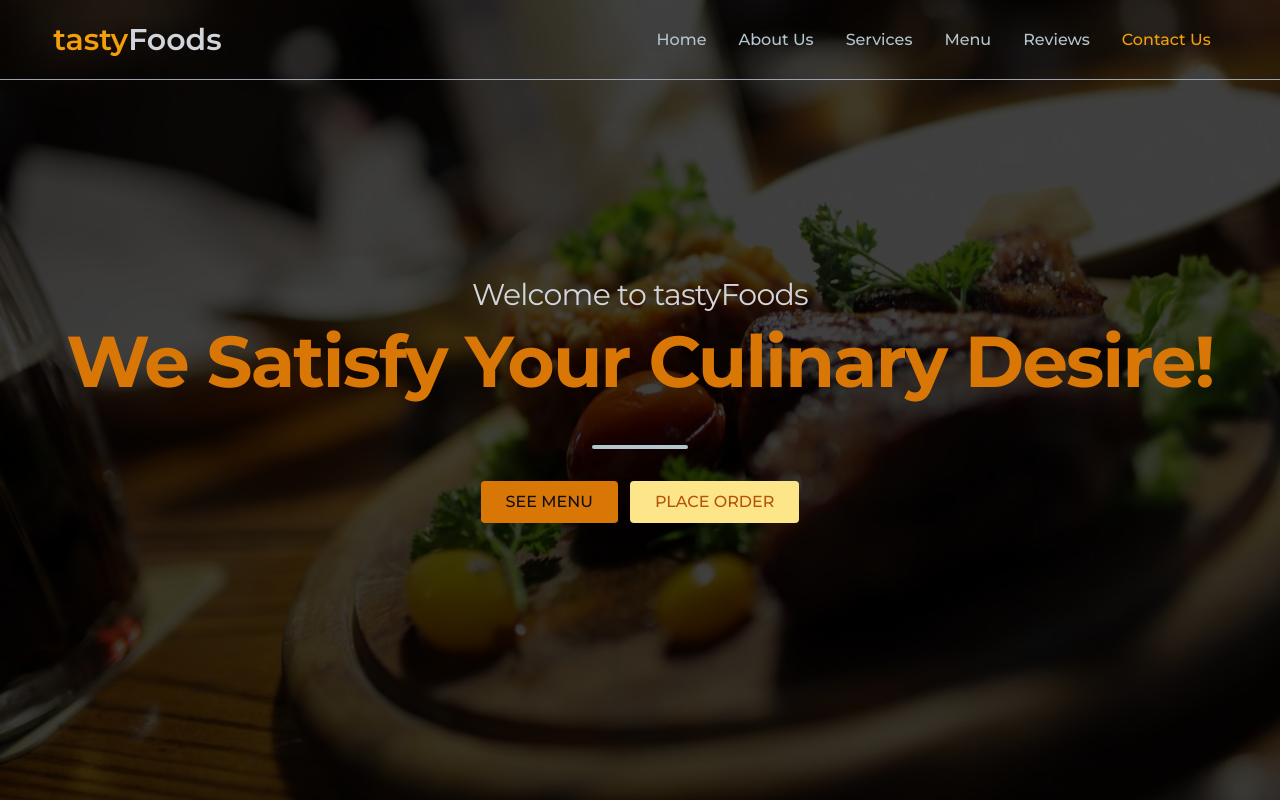
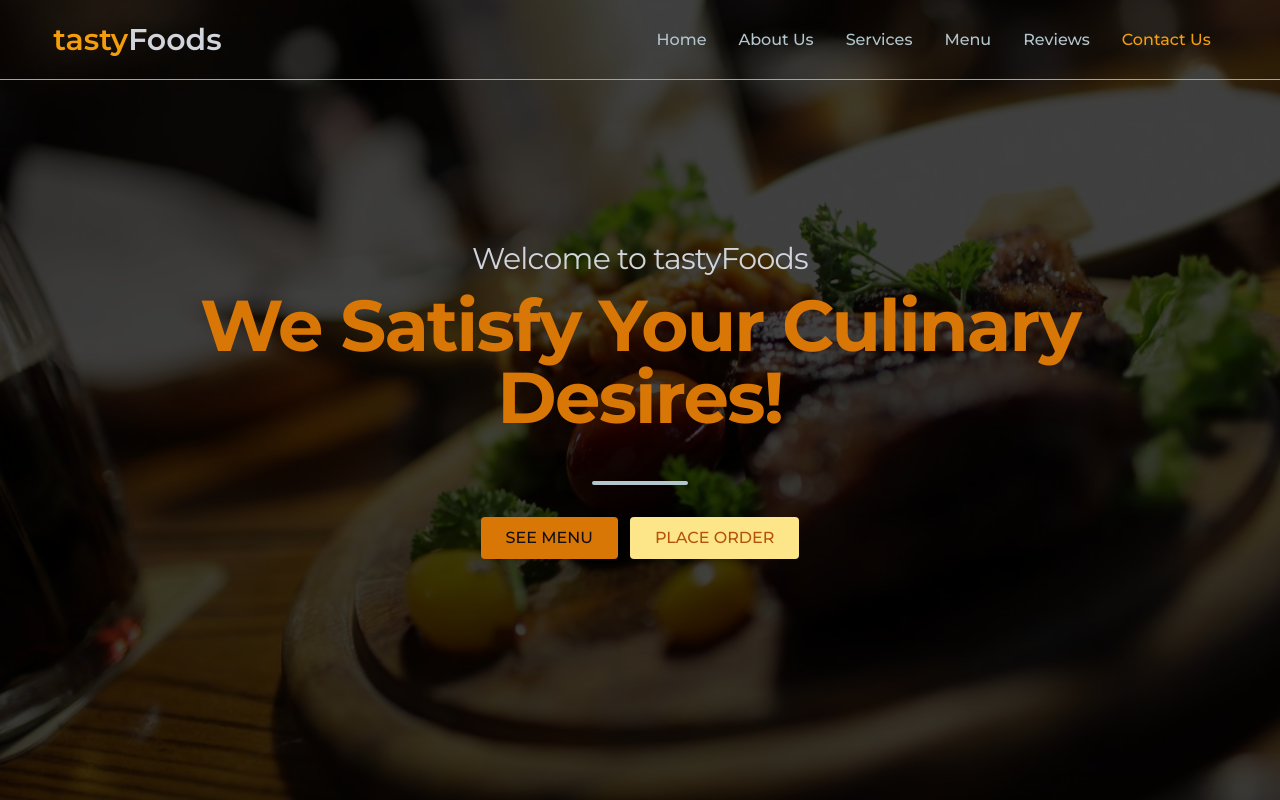
Before and after one commit to abionamike/nextjs-tasty-restaurant-app, a Next.js app: page / in a window 1280 px wide. Shown: the top 800 px of the page. Built offline with nearby package versions, Linux system fonts and the light colour scheme.

Commit message:
changes made in the hero section

```diff
--- a/components/hero/index.js
+++ b/components/hero/index.js
@@ -38,9 +38,6 @@ const Hero = () => {
                 <a href="#Reviews" className="font-medium mx-4 text-base text-white-color1 hover:text-yellow-500" onClick={() => setIsHamburgerOpen(!isHamburgerOpen)}>Reviews</a>
                 <a href="#Contact" className="font-medium mx-4 text-base text-yellow-500 hover:text-yellow-600" onClick={() => setIsHamburgerOpen(!isHamburgerOpen)}>Contact Us</a>
               </div>
-              {/* <div className="hidden md:block">
-                <a className="flex items-center justify-center px-2 py-2 border-2 text-yellow-500 border-yellow-500 text-sm font-medium rounded-3xl bg-transparent hover:bg-yellow-500 hover:text-gray-bgColor2" href="#Contact">Contact Us</a>
-              </div> */}
             </div>
           </nav>
           <div className={`${isHamburgerOpen ? '' : 'hidden'} fixed top-0 inset-x-0 p-2 transition duration-700 ease-in-out bg-gray-bgColor2 transform origin-top-right md:hidden z-10`}>
@@ -61,7 +58,6 @@ const Hero = () => {
                 <a href="#Services" className="block px-3 py-2 rounded-md text-base font-medium text-gray-400 hover:text-yellow-500 hover:bg-gray-bgColor" onClick={() => setIsHamburgerOpen(!isHamburgerOpen)}>Services</a>
                 <a href="#Menu" className="block px-3 py-2 rounded-md text-base font-medium text-gray-400 hover:text-yellow-500 hover:bg-gray-bgColor" onClick={() => setIsHamburgerOpen(!isHamburgerOpen)}>Menu</a>
                 <a href="#Reviews" className="block px-3 py-2 rounded-md text-base font-medium text-gray-400 hover:text-yellow-500 hover:bg-gray-bgColor" onClick={() => setIsHamburgerOpen(!isHamburgerOpen)}>Reviews</a>
-                {/* <a href="#Contact" className="block px-3 py-2 rounded-md text-base font-medium text-gray-400 hover:text-yellow-500 hover:bg-gray-bgColor" onClick={() => setIsHamburgerOpen(!isHamburgerOpen)}>Contact Us</a> */}
               </div>
               <a href="#" className="block w-full px-5 py-3 text-center font-medium text-yellow-500 bg-gray-bgColor hover:bg-gray-bgColor3 hover:text-yellow-400" onClick={() => setIsHamburgerOpen(!isHamburgerOpen)}>Contact Us</a>
             </div>
@@ -69,7 +65,7 @@ const Hero = () => {
           <main className="h-9/10 w-11/12 flex flex-col justify-center md:items-center mx-auto my-auto sm:text-center">
             <p className="text-xl md:text-3xl tracking-tight text-gray-300 mb-3">Welcome to tastyFoods</p>
             <h1 className="text-3xl tracking-tight font-bold sm:text-5xl md:text-6xl lg:text-7xl">
-              <span className="inline text-yellow-600">We Satisfy Your Culinary Desire!</span>
+              <span className="inline text-yellow-600">We Satisfy Your Culinary Desires!</span>
             </h1>
             <div className="mt-8 bg-white-color1 rounded-full w-16 h-1 sm:mx-auto sm:mt-10 sm:w-20 md:mt-10 md:w-24 lg:mt-12 lg:m-0 lg:mt-10 lg:w-26"></div>
             <div className="flex justify-start items-center mt-5 sm:mt-8 sm:justify-center lg:justify-start">
```
